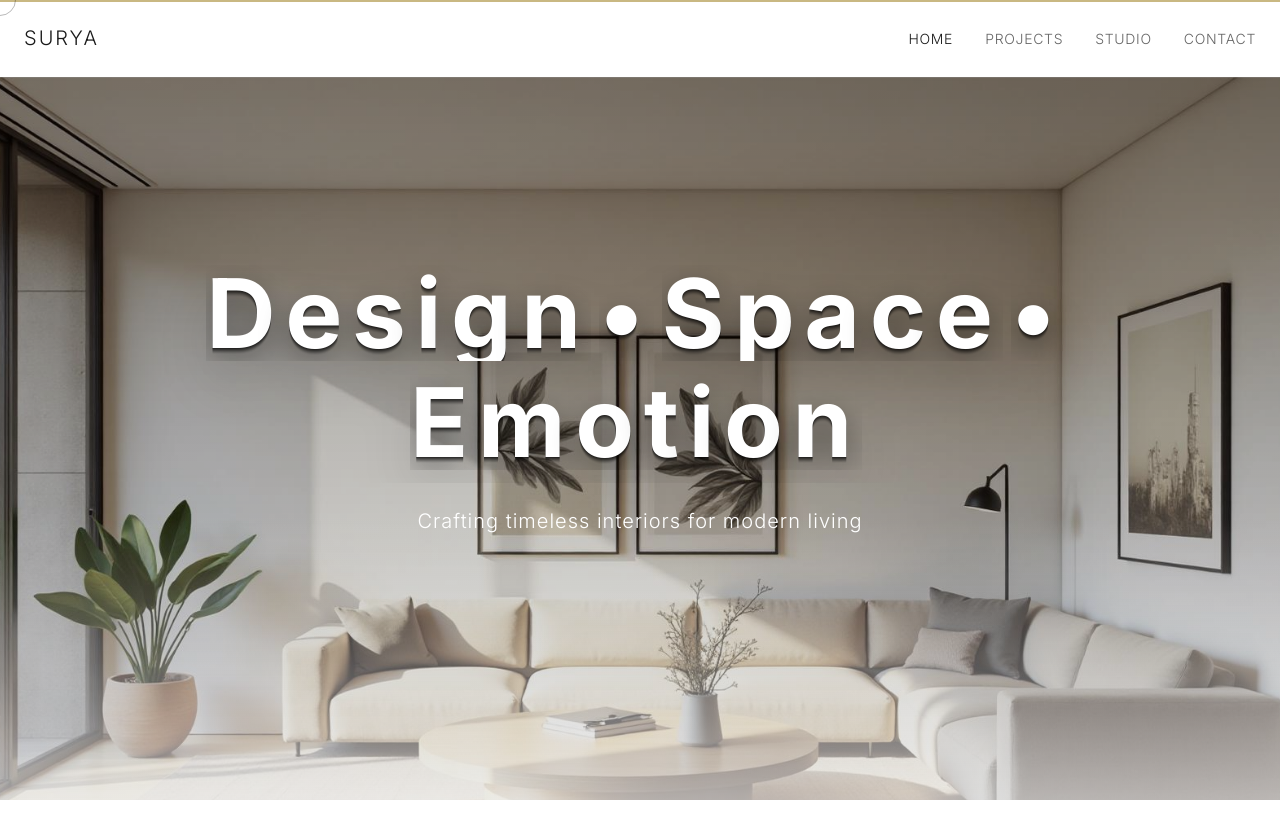
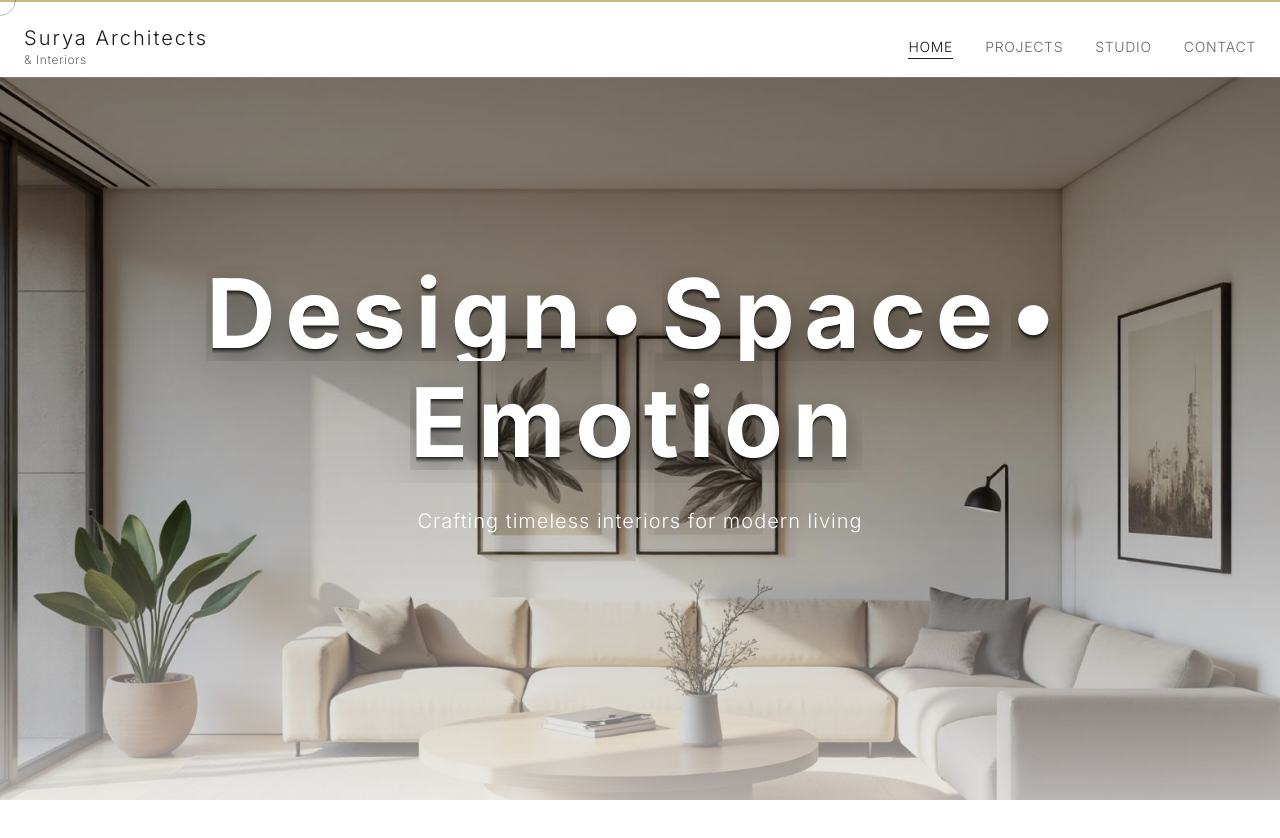
Before and after one commit to NeuroCampus/surya-website, a React (Vite) app: page / in a window 1280 px wide. Shown: the top 838 px of the page. Built offline with nearby package versions, Linux system fonts and the light colour scheme; the HTML template or start-up script is replaced by a standard one.

Commit message:
Update navbar and company name

```diff
--- a/src/components/Navigation.tsx
+++ b/src/components/Navigation.tsx
@@ -27,34 +27,71 @@ const Navigation = () => {
     <motion.nav
       initial={{ y: -100, opacity: 0 }}
       animate={{ y: 0, opacity: 1 }}
-      transition={{ duration: 0.8, delay: 3 }}
+      transition={{ duration: 0.8, delay: 3, ease: [0.25, 0.1, 0.25, 1] }}
       className={`fixed top-0 left-0 right-0 z-50 transition-smooth ${
         scrolled ? "bg-background/95 backdrop-blur-md border-b border-border" : "bg-transparent"
       }`}
     >
       <div className="container mx-auto px-6 py-6 flex items-center justify-between">
         <MagneticButton strength={0.2}>
-          <Link to="/" className="text-xl tracking-luxury-wide font-light">
-            SURYA
+          <Link to="/" className="group flex flex-col">
+            <motion.span
+              className="text-xl tracking-luxury-wide font-light"
+              whileHover={{ scale: 1.02 }}
+              transition={{ duration: 0.3 }}
+            >
+              Surya Architects
+            </motion.span>
+            <motion.span
+              className="text-xs tracking-luxury text-muted-foreground"
+              initial={{ opacity: 0, y: -5 }}
+              animate={{ opacity: 1, y: 0 }}
+              transition={{ delay: 3.3, duration: 0.5 }}
+              whileHover={{ opacity: 1 }}
+            >
+              & Interiors
+            </motion.span>
           </Link>
         </MagneticButton>
 
-        <div className="flex gap-8">
-          {navLinks.map((link) => (
-            <MagneticButton key={link.path} strength={0.15}>
+        <motion.div
+          className="flex gap-8"
+          initial={{ opacity: 0 }}
+          animate={{ opacity: 1 }}
+          transition={{ delay: 3.2, duration: 0.8 }}
+        >
+          {navLinks.map((link, index) => (
+            <motion.div
+              key={link.path}
+              initial={{ opacity: 0, y: -20 }}
+              animate={{ opacity: 1, y: 0 }}
+              transition={{
+                delay: 3.3 + index * 0.1,
+                duration: 0.5,
+                ease: [0.25, 0.1, 0.25, 1]
+              }}
+            >
+              <MagneticButton strength={0.15}>
                 <Link
                   to={link.path}
-                className={`text-sm tracking-luxury uppercase transition-fast ${
+                  className={`relative text-sm tracking-luxury uppercase transition-fast group ${
                     location.pathname === link.path
                       ? "text-foreground"
                       : "text-muted-foreground hover:text-foreground"
                   }`}
                 >
                   {link.label}
+                  <motion.span
+                    className="absolute -bottom-1 left-0 h-[1px] bg-foreground"
+                    initial={{ width: location.pathname === link.path ? "100%" : "0%" }}
+                    whileHover={{ width: "100%" }}
+                    transition={{ duration: 0.3, ease: [0.25, 0.1, 0.25, 1] }}
+                  />
                 </Link>
               </MagneticButton>
+            </motion.div>
           ))}
-        </div>
+        </motion.div>
       </div>
     </motion.nav>
   );
```
Lines whose indentation alone changed are shown as unchanged.
